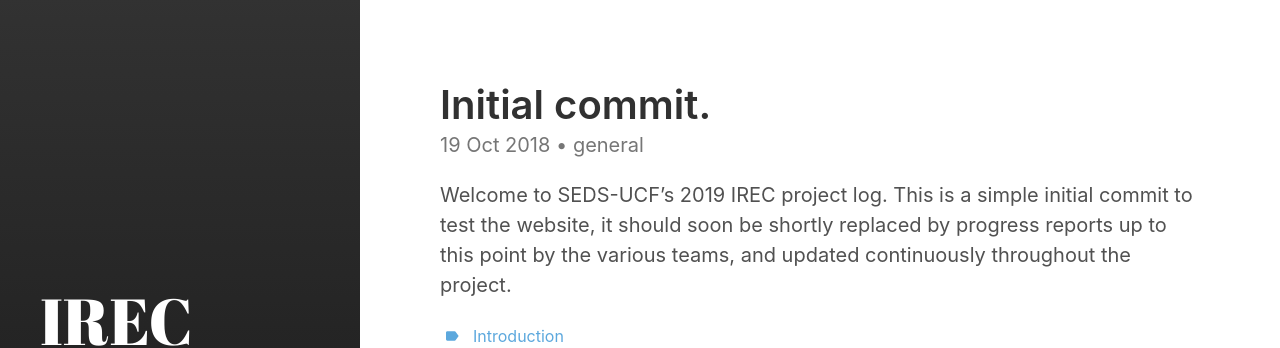
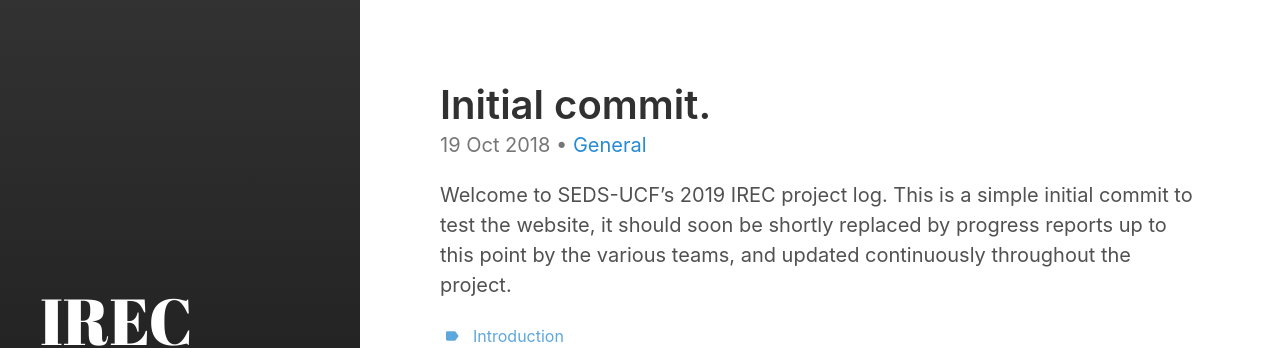
Before and after one commit to SEDS-UCF/IREC2019-project-log, a Jekyll site: the page built from _posts/2018-10-19-initial-commit.md, in a window 1280 px wide. Shown: the top 348 px of the page. Built offline with Jekyll 4.4.1, drawn with Linux system fonts in a browser that asks for light colours.

```diff
--- a/_posts/2018-10-19-initial-commit.md
+++ b/_posts/2018-10-19-initial-commit.md
@@ -2,7 +2,7 @@
 layout: post
 title: "Initial commit."
 categories:
-  - general
+  - General
 tags:
   - introduction
 ---
```
